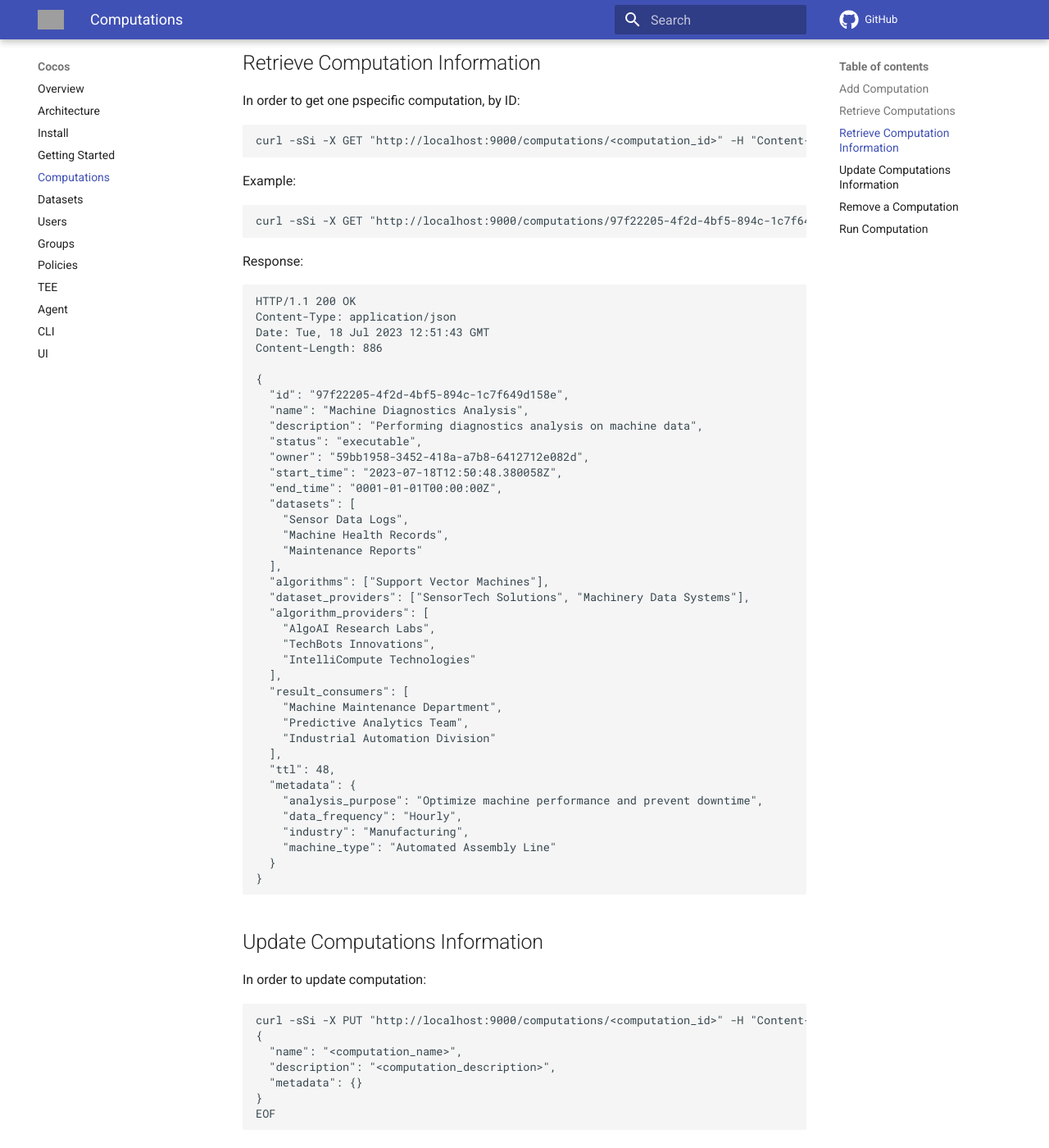
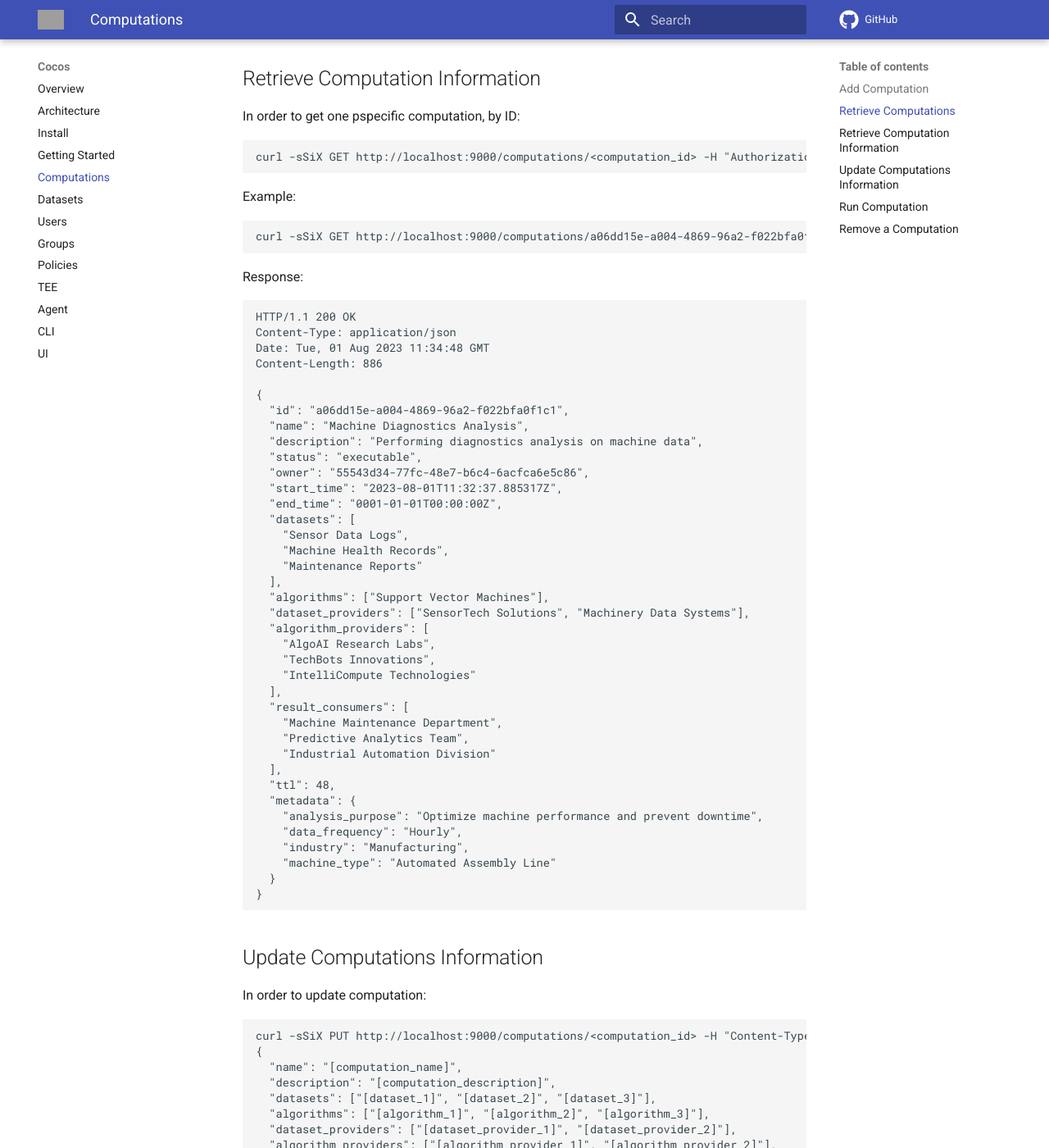
Before and after one commit to ultravioletrs/cocos-docs, an MkDocs documentation site: the page built from docs/computations.md, in a window 1280 px wide and 1400 px high, scrolled down 2702 px. Shown: the whole window at 82% size. Built offline with MkDocs 1.6.1 and Material for MkDocs 9.7.7, drawn with Linux system fonts in a browser that asks for light colours; comment, search, counter and statistics services are not loaded; some of the changed text lies outside the part shown; grey boxes are pictures that could not be loaded.

Commit message:
Update Computations Docs
Signed-off-by: rodneyosodo <blackd0t@protonmail.com>

````diff
--- a/docs/computations.md
+++ b/docs/computations.md
@@ -5,27 +5,28 @@
 In order to create computation, we can to provide the following content:
 
 ```bash
-curl -sSi -X POST "http://localhost:9000/computations" -H "Content-Type: application/json" -H "Authorization: Bearer <user_token>" -d @- << EOF
+curl -sSiX POST http://localhost:9000/computations -H "Content-Type: application/json" -H "Authorization: Bearer <user_token>" -d @- << EOF
 {
-  "name": "string",
-  "description": "string",
+  "name": "<name>",
+  "description": "<description>",
   "datasets": [
-    "string"
+    "<dataset_1>", ..., "<dataset_N>"
   ],
   "algorithms": [
-    "string"
+    "<algorithm_1>", ..., "<algorithm_N>"
   ],
-  "startTime": 0,
-  "endTime": 0,
-  "status": "string",
-  "owner": "string",
+  ],
+  "startTime": <start_time>,
+  "endTime": <end_time>,
+  "status": "<status>",
+  "owner": "<owner>",
   "datasetProviders": [
-    "string"
+    "<dataset_provider_1>", ..., "<dataset_provider_N>"
   ],
   "algorithmProviders": [
-    "string"
+    "<algorithm_provider_1>", ..., "<algorithm_provider_N>"
   ],
-  "ttl": 0,
+  "ttl": <ttl>,
   "metadata": {}
 }
 EOF
@@ -34,7 +35,7 @@ EOF
 Example:
 
 ```bash
-curl -sSi -X POST http://localhost:9000/computations -H "Content-Type: application/json" -H "Authorization: Bearer $USER_TOKEN" -d @- << EOF
+curl -sSiX POST http://localhost:9000/computations -H "Content-Type: application/json" -H "Authorization: Bearer <user_token>" -d @- << EOF
 {
   "name": "Machine Diagnostics Analysis",
   "description": "Performing diagnostics analysis on machine data",
@@ -69,8 +70,8 @@ Response:
 ```bash
 HTTP/1.1 201 Created
 Content-Type: application/json
-Location: /computations/97f22205-4f2d-4bf5-894c-1c7f649d158e
-Date: Tue, 18 Jul 2023 12:50:48 GMT
+Location: /computations/a06dd15e-a004-4869-96a2-f022bfa0f1c1
+Date: Tue, 01 Aug 2023 11:32:37 GMT
 Content-Length: 0
 ```
 
@@ -79,13 +80,13 @@ Content-Length: 0
 In order to get all computations:
 
 ```bash
-curl -sSi -X GET "http://localhost:9000/computations" -H "Content-Type: application/json" -H "Authorization: Bearer <user_token>"
+curl -sSiX GET http://localhost:9000/computations -H "Authorization: Bearer <user_token>"
 ```
 
 Example:
 
 ```bash
-curl -sSi -X GET "http://localhost:9000/computations" -H "Content-Type: application/json" -H "Authorization: Bearer $USER_TOKEN"
+curl -sSiX GET http://localhost:9000/computations -H "Authorization: Bearer <user_token>"
 ```
 
 Response:
@@ -93,7 +94,7 @@ Response:
 ```bash
 HTTP/1.1 200 OK
 Content-Type: application/json
-Date: Tue, 18 Jul 2023 12:50:53 GMT
+Date: Tue, 01 Aug 2023 11:33:16 GMT
 Content-Length: 926
 
 {
@@ -101,12 +102,12 @@ Content-Length: 926
   "limit": 10,
   "computations": [
     {
-      "id": "97f22205-4f2d-4bf5-894c-1c7f649d158e",
+      "id": "a06dd15e-a004-4869-96a2-f022bfa0f1c1",
       "name": "Machine Diagnostics Analysis",
       "description": "Performing diagnostics analysis on machine data",
       "status": "executable",
-      "owner": "59bb1958-3452-418a-a7b8-6412712e082d",
-      "start_time": "2023-07-18T12:50:48.380058Z",
+      "owner": "55543d34-77fc-48e7-b6c4-6acfca6e5c86",
+      "start_time": "2023-08-01T11:32:37.885317Z",
       "end_time": "0001-01-01T00:00:00Z",
       "datasets": [
         "Sensor Data Logs",
@@ -142,13 +143,13 @@ Content-Length: 926
 In order to get one pspecific computation, by ID:
 
 ```bash
-curl -sSi -X GET "http://localhost:9000/computations/<computation_id>" -H "Content-Type: application/json" -H "Authorization: Bearer <user_token>"
+curl -sSiX GET http://localhost:9000/computations/<computation_id> -H "Authorization: Bearer <user_token>"
 ```
 
 Example:
 
 ```bash
-curl -sSi -X GET "http://localhost:9000/computations/97f22205-4f2d-4bf5-894c-1c7f649d158e" -H "Content-Type: application/json" -H "Authorization: Bearer $USER_TOKEN"
+curl -sSiX GET http://localhost:9000/computations/a06dd15e-a004-4869-96a2-f022bfa0f1c1 -H "Authorization: Bearer <user_token>"
 ```
 
 Response:
@@ -156,16 +157,16 @@ Response:
 ```bash
 HTTP/1.1 200 OK
 Content-Type: application/json
-Date: Tue, 18 Jul 2023 12:51:43 GMT
+Date: Tue, 01 Aug 2023 11:34:48 GMT
 Content-Length: 886
 
 {
-  "id": "97f22205-4f2d-4bf5-894c-1c7f649d158e",
+  "id": "a06dd15e-a004-4869-96a2-f022bfa0f1c1",
   "name": "Machine Diagnostics Analysis",
   "description": "Performing diagnostics analysis on machine data",
   "status": "executable",
-  "owner": "59bb1958-3452-418a-a7b8-6412712e082d",
-  "start_time": "2023-07-18T12:50:48.380058Z",
+  "owner": "55543d34-77fc-48e7-b6c4-6acfca6e5c86",
+  "start_time": "2023-08-01T11:32:37.885317Z",
   "end_time": "0001-01-01T00:00:00Z",
   "datasets": [
     "Sensor Data Logs",
@@ -199,10 +200,15 @@ Content-Length: 886
 In order to update computation:
 
 ```bash
-curl -sSi -X PUT "http://localhost:9000/computations/<computation_id>" -H "Content-Type: application/json" -H "Authorization: Bearer <user_token>" -d @- <<EOF
+curl -sSiX PUT http://localhost:9000/computations/<computation_id> -H "Content-Type: application/json" -H "Authorization: Bearer <user_token>" -d @- <<EOF
 {
-  "name": "<computation_name>",
-  "description": "<computation_description>",
+  "name": "[computation_name]",
+  "description": "[computation_description]",
+  "datasets": ["[dataset_1]", "[dataset_2]", "[dataset_3]"],
+  "algorithms": ["[algorithm_1]", "[algorithm_2]", "[algorithm_3]"],
+  "dataset_providers": ["[dataset_provider_1]", "[dataset_provider_2]"],
+  "algorithm_providers": ["[algorithm_provider_1]", "[algorithm_provider_2]"],
+  "result_consumers": ["[result_consumer_1]", "[result_consumer_2]"],
   "metadata": {}
 }
 EOF
@@ -211,11 +217,47 @@ EOF
 Example:
 
 ```bash
-curl -sSi -X PUT "http://localhost:9000/computations/97f22205-4f2d-4bf5-894c-1c7f649d158e" -H "Content-Type: application/json" -H "Authorization: Bearer $USER_TOKEN" -d @- <<EOF
+curl -sSiX PUT http://localhost:9000/computations/a06dd15e-a004-4869-96a2-f022bfa0f1c1 -H "Content-Type: application/json" -H "Authorization: Bearer <user_token>" -d @- <<EOF
 {
-  "name": "<computation_name>",
-  "description": "<computation_description>",
-  "metadata": {}
+  "name": "CNC Machine Diagnostics Analysis",
+  "description": "Performing diagnostics analysis on CNC machine data",
+  "datasets": [
+    "Sensor Data Logs",
+    "Machine Health Records",
+    "Maintenance Reports",
+    "XYZ 1000 Machine Data"
+  ],
+  "algorithms": [
+    "Support Vector Machines",
+    "Random Forest",
+    "Neural Networks"
+  ],
+  "dataset_providers": [
+    "SensorTech Solutions",
+    "Machinery Data Systems",
+    "ABC Manufacturing"
+  ],
+  "algorithm_providers": [
+    "AlgoAI Research Labs",
+    "TechBots Innovations",
+    "IntelliCompute Technologies",
+    "ABC Manufacturing"
+  ],
+  "result_consumers": [
+    "Machine Maintenance Department",
+    "Predictive Analytics Team",
+    "Industrial Automation Division",
+    "ABC Manufacturing"
+  ],
+  "metadata": {
+    "analysis_purpose": "Optimize machine performance and prevent downtime",
+    "data_frequency": "Hourly",
+    "industry": "Manufacturing",
+    "machine_type": "Job Shop",
+    "machine_type": "CNC Milling Machine",
+    "machine_model": "XYZ 1000",
+    "machine_serial_number": "1234567890"
+  }
 }
 EOF
 ```
@@ -225,8 +267,35 @@ Response:
 ```bash
 HTTP/1.1 200 OK
 Content-Type: application/json
-Date: Fri, 09 Jun 2023 15:07:22 GMT
+Date: Tue, 01 Aug 2023 11:39:12 GMT
 Content-Length: 0
+```
+
+## Run Computation
+
+In order to get one pspecific computation, by ID:
+
+```bash
+curl -sSiX POST http://localhost:9000/computations/<computation_id>/run -H "Content-Type: application/json" -H "Authorization: Bearer <user_token>"
+```
+
+Example:
+
+```bash
+curl -sSiX POST http://localhost:9000/computations/a06dd15e-a004-4869-96a2-f022bfa0f1c1/run -H "Content-Type: application/json" -H "Authorization: Bearer <user_token>"
+```
+
+Response:
+
+```bash
+HTTP/1.1 200 OK
+Content-Type: application/json
+Date: Tue, 01 Aug 2023 11:50:21 GMT
+Content-Length: 1192
+
+{
+  "Computation": "{\"id\":\"a06dd15e-a004-4869-96a2-f022bfa0f1c1\",\"name\":\"CNC Machine Diagnostics Analysis\",\"description\":\"Performing diagnostics analysis on CNC machine data\",\"status\":\"executable\",\"owner\":\"55543d34-77fc-48e7-b6c4-6acfca6e5c86\",\"start_time\":\"2023-08-01T11:32:37.885317Z\",\"end_time\":\"0001-01-01T00:00:00Z\",\"datasets\":[\"Sensor Data Logs\",\"Machine Health Records\",\"Maintenance Reports\",\"XYZ 1000 Machine Data\"],\"algorithms\":[\"Support Vector Machines\",\"Random Forest\",\"Neural Networks\"],\"dataset_providers\":[\"SensorTech Solutions\",\"Machinery Data Systems\",\"ABC Manufacturing\"],\"algorithm_providers\":[\"AlgoAI Research Labs\",\"TechBots Innovations\",\"IntelliCompute Technologies\",\"ABC Manufacturing\"],\"result_consumers\":[\"Machine Maintenance Department\",\"Predictive Analytics Team\",\"Industrial Automation Division\",\"ABC Manufacturing\"],\"ttl\":48,\"metadata\":{\"analysis_purpose\":\"Optimize machine performance and prevent downtime\",\"data_frequency\":\"Hourly\",\"industry\":\"Manufacturing\",\"machine_model\":\"XYZ 1000\",\"machine_serial_number\":\"1234567890\",\"machine_type\":\"CNC Milling Machine\"}}"
+}
 ```
 
 ## Remove a Computation
@@ -234,13 +303,13 @@ Content-Length: 0
 In order to delete computation:
 
 ```bash
-curl -sSi -X DELETE "http://localhost:9000/computations/<computation_id>" -H "Content-Type: application/json" -H "Authorization: Bearer <user_token>"
+curl -sSiX DELETE "http://localhost:9000/computations/<computation_id>" -H "Authorization: Bearer <user_token>"
 ```
 
 Example:
 
 ```bash
-curl -sSi -X DELETE "http://localhost:9000/computations/97f22205-4f2d-4bf5-894c-1c7f649d158e" -H "Content-Type: application/json" -H "Authorization: Bearer $USER_TOKEN"
+curl -sSiX DELETE "http://localhost:9000/computations/a06dd15e-a004-4869-96a2-f022bfa0f1c1" -H "Authorization: Bearer <user_token>"
 ```
 
 Response:
@@ -248,24 +317,5 @@ Response:
 ```bash
 HTTP/1.1 204 No Content
 Content-Type: application/json
-Date: Mon, 24 Oct 2022 14:49:13 GMT
+Date: Tue, 01 Aug 2023 11:54:34 GMT
 ```
-
-## Run Computation
-
-In order to get one pspecific computation, by ID:
-
-```bash
-curl -sSi -X POST "http://localhost:9000/computations/<computation_id>/run" -H "Content-Type: application/json" -H "Authorization: Bearer <user_token>"
-```
-
-Example:
-
-```bash
-curl -sSi -X POST "http://localhost:9000/computations/97f22205-4f2d-4bf5-894c-1c7f649d158e/run" -H "Content-Type: application/json" -H "Authorization: Bearer $USER_TOKEN"
-```
-
-Response:
-
-```bash
-```
````
